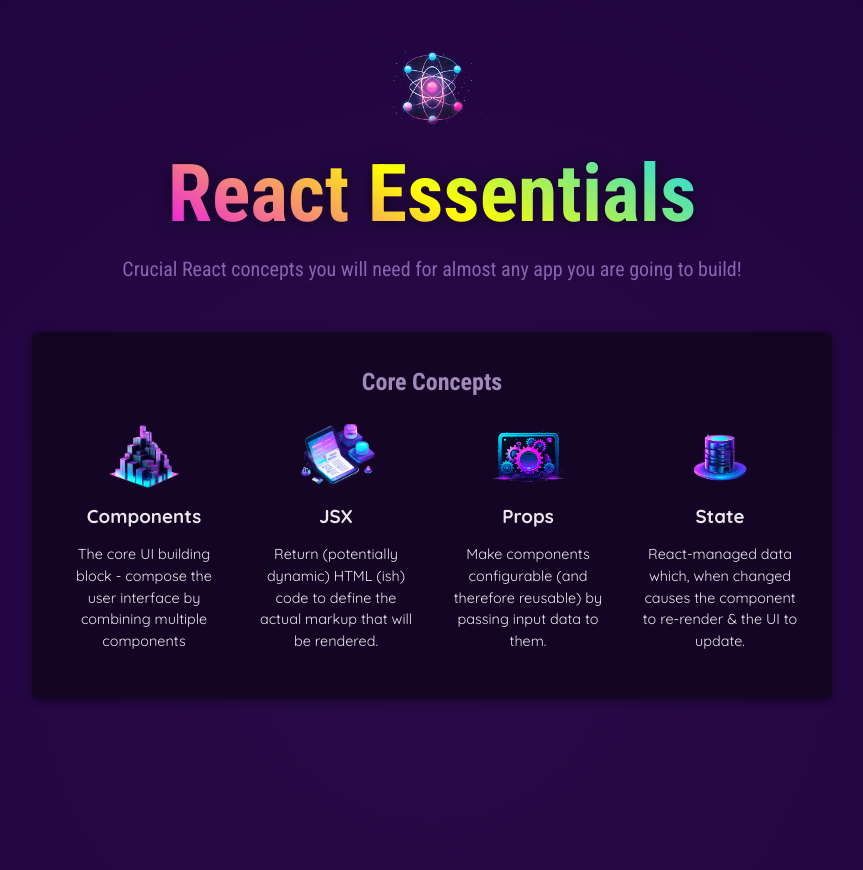
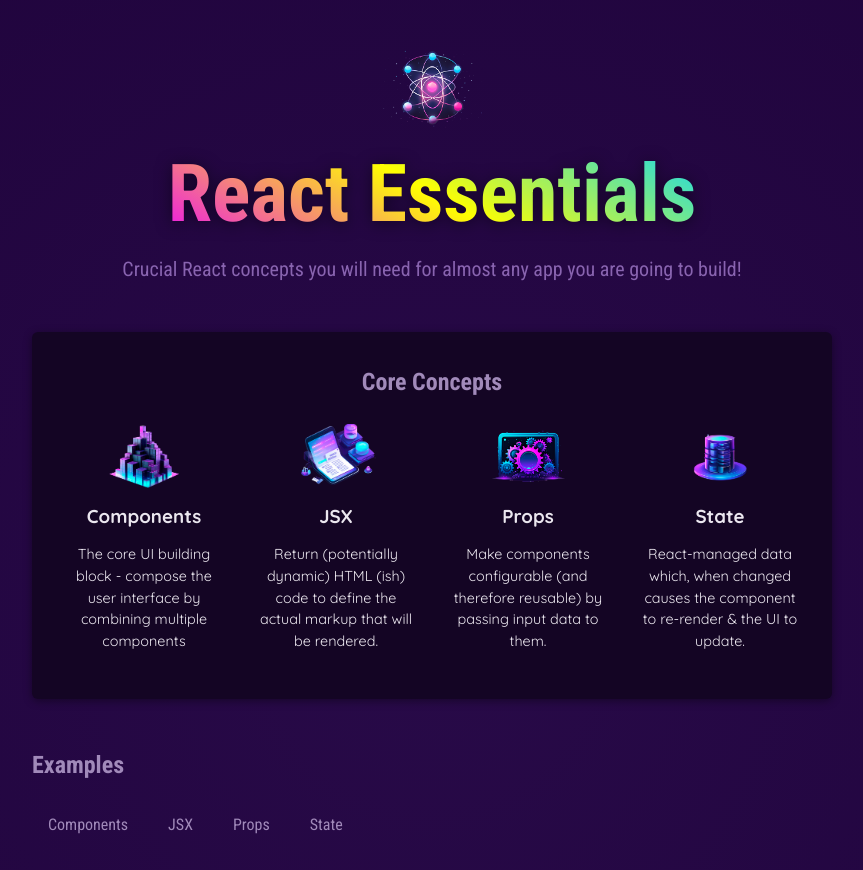
Before and after one commit to Shashank290798/01-starting-project, a React (Vite) app: page / in a window 1280 px wide. Shown: the top 870 px of the page, without its empty margins (208-1071 px from the left). Built offline with nearby package versions, Linux system fonts and the light colour scheme.

Commit message:
TabButton commit

```diff
--- a/src/App.jsx
+++ b/src/App.jsx
@@ -1,8 +1,7 @@
 import Header from "./components/Header/Header";
 import CoreConcept from "./components/CoreConcept/CoreConcept";
-import { CORE_CONCEPTS } from "./data"
-
-
+import TabButton from "./components/TabButton";
+import { CORE_CONCEPTS } from "./data";
 
 function App() {
   return (
@@ -18,6 +17,15 @@
             <CoreConcept {...CORE_CONCEPTS[3]} />
           </ul>
         </section>
+        <section id="examples">
+          <h2>Examples</h2>
+          <menu>
+            <TabButton> Components </TabButton>
+            <TabButton> JSX </TabButton>
+            <TabButton> Props </TabButton>
+            <TabButton> State </TabButton>
+          </menu>
+        </section>
       </main>
     </div>
   );
--- /dev/null
+++ b/src/components/TabButton.jsx
@@ -0,0 +1,10 @@
+export default function TabButton(props) {
+  function handleClick() {
+    console.log("Hello");
+  }
+  return (
+    <li>
+      <button onClick={handleClick}>{props.children}</button>
+    </li>
+  );
+}
```
